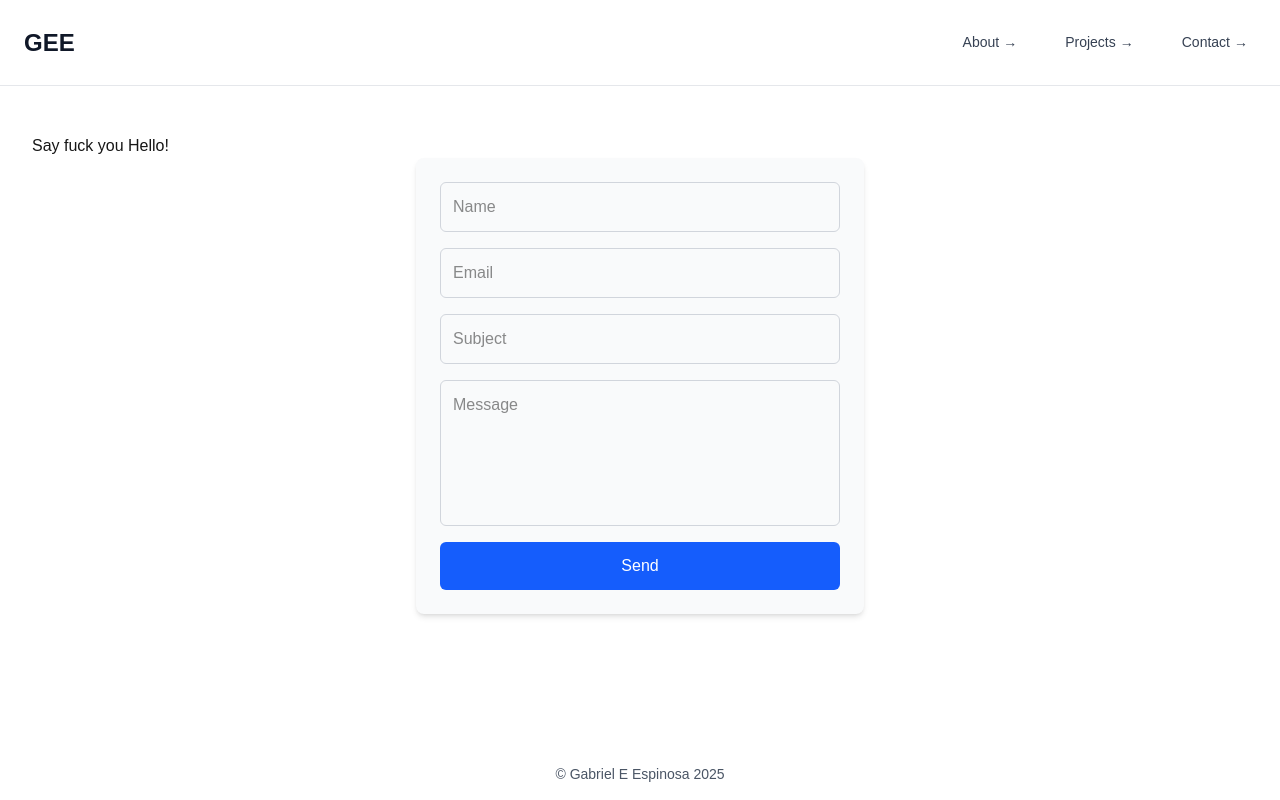
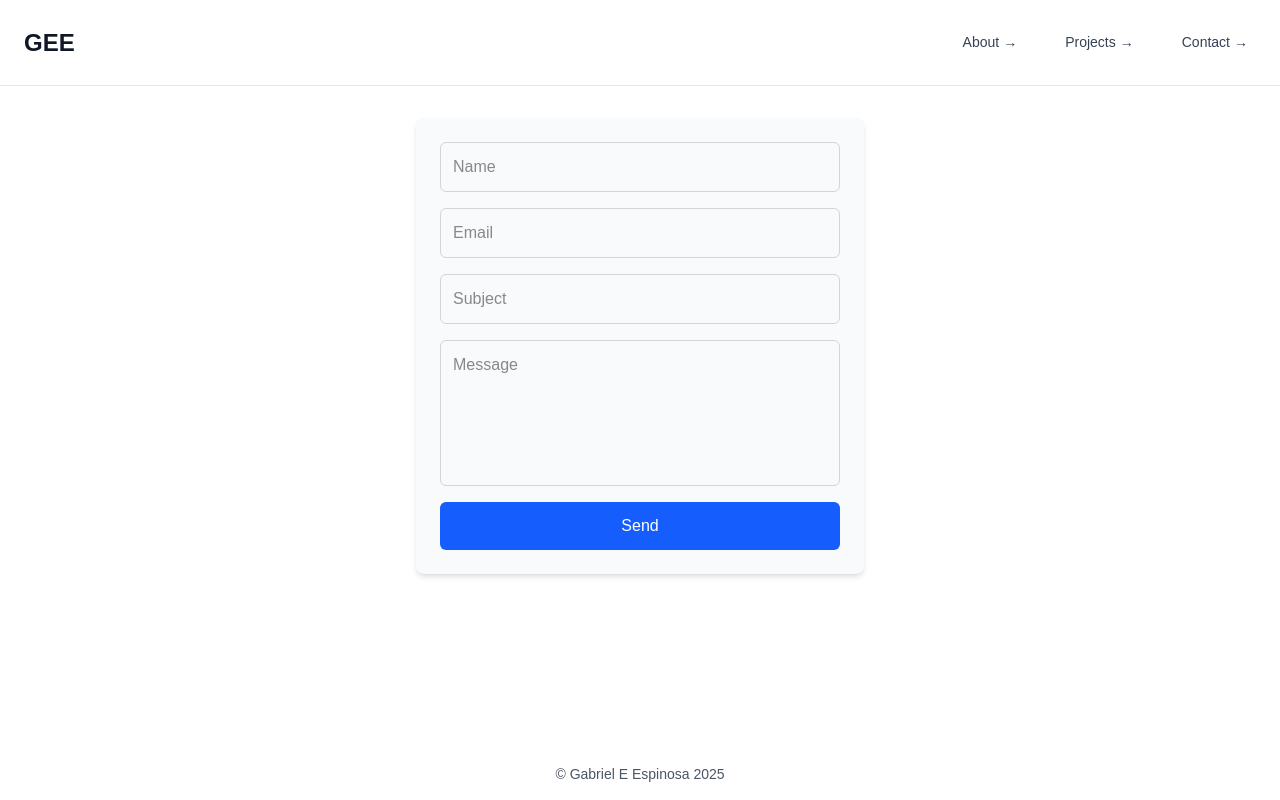
Before and after one commit to GEEspinosa/gee-web-dev-portfolio, a Next.js app: page /contact in a window 1280 px wide. Built offline with nearby package versions, Linux system fonts and the light colour scheme.

Commit message:
chore: took out meaningless placeholder headers on contact page

```diff
--- a/app/contact/page.tsx
+++ b/app/contact/page.tsx
@@ -6,7 +6,7 @@ export default function contactPage () {
 
         <main className="p-8">
             {/* <Link href="/">Back</Link> */}
-            <h1 className="mt-4">Say fuck you Hello!</h1>
+            {/* <h1 className="mt-4">Say fuck you Hello!</h1> */}
             <ContactForm/>
         </main>
 
```
